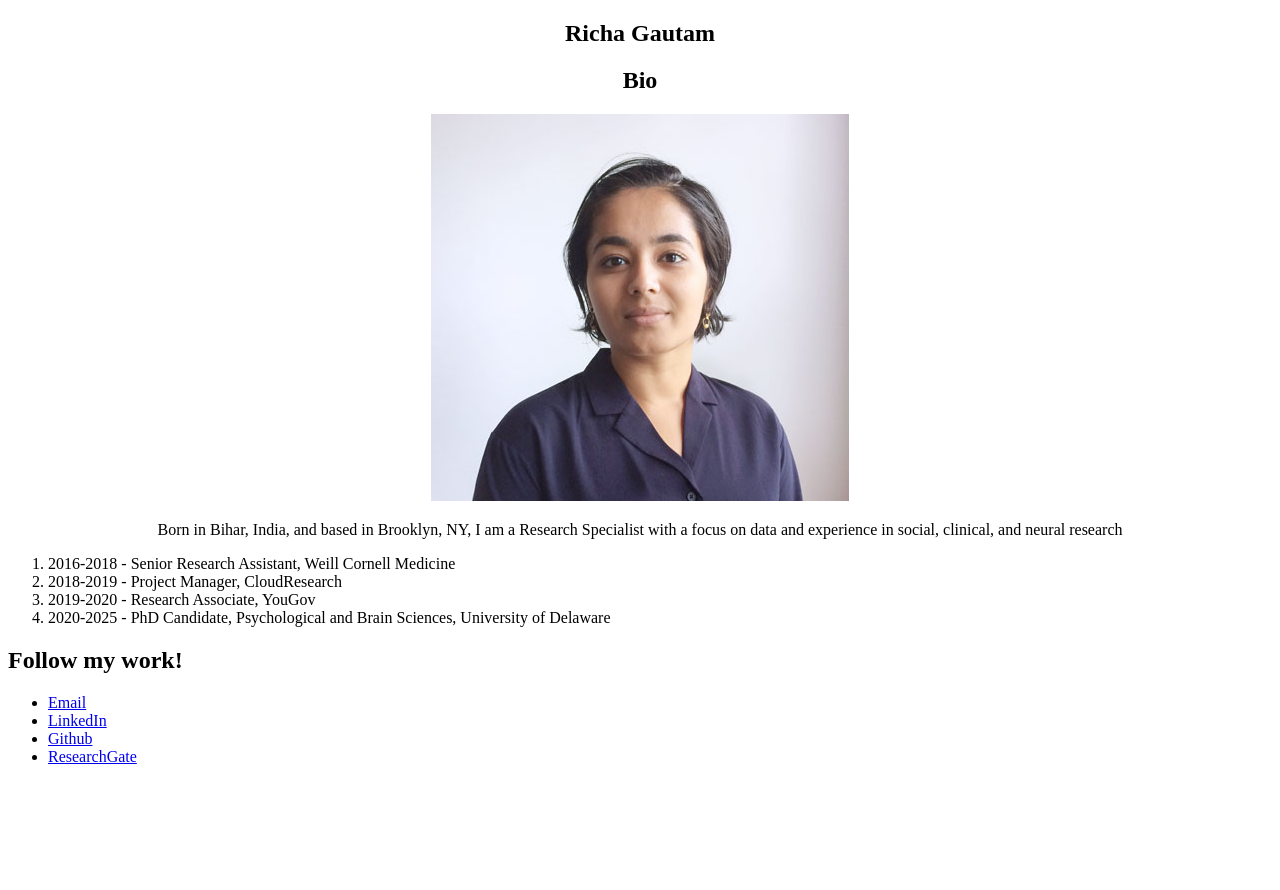
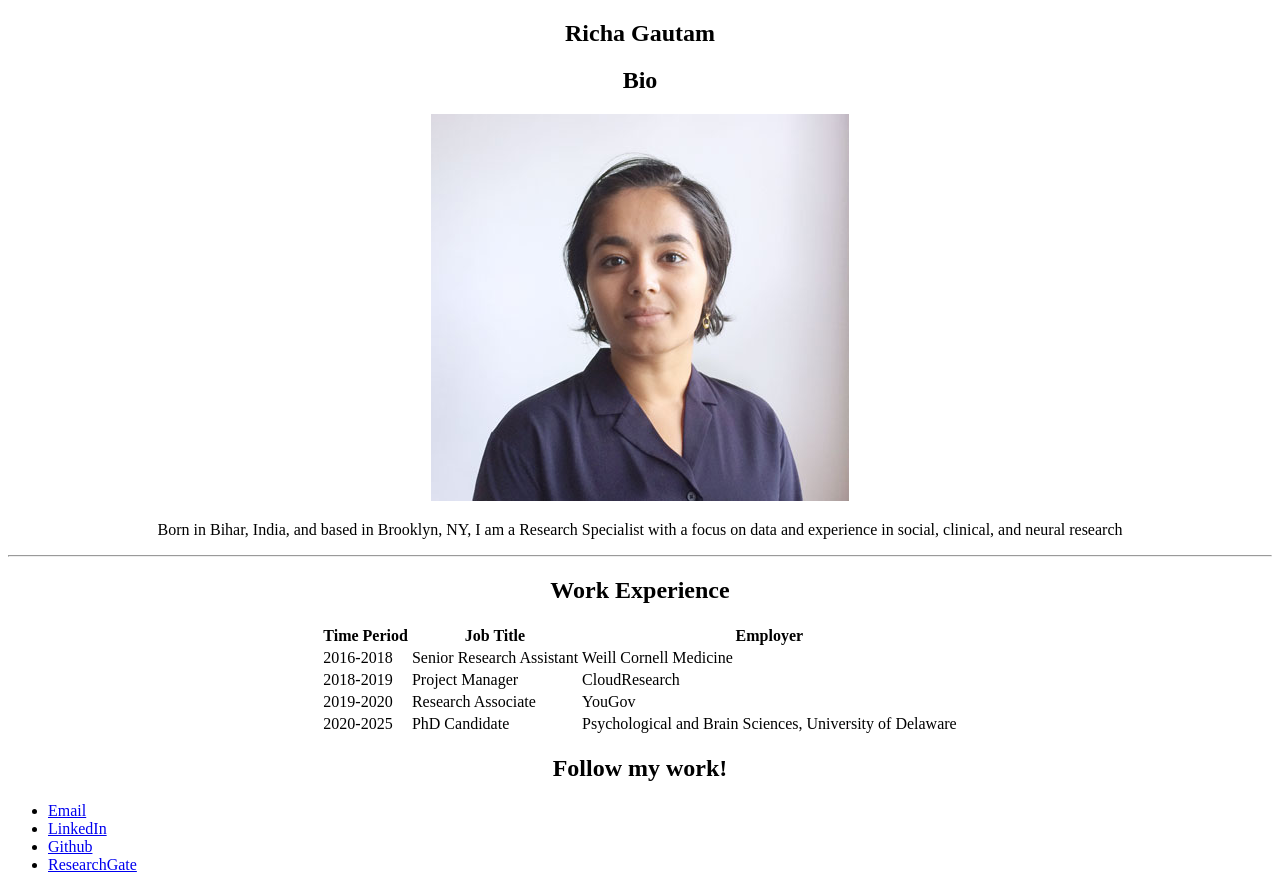
Before and after one commit to RichaG7/RichaG7.github.io, a plain HTML site: page index.html in a window 1280 px wide. Before the commit the page ends 800 px from the top, so only its background shows below. Drawn offline with Linux system fonts and the light colour scheme.

Commit message:
Updated bio with table

```diff
--- a/index.html
+++ b/index.html
@@ -13,20 +13,47 @@
       <h2><center>Bio</center></h2>
         <center><img src="richa-gautam.jpg" alt="Richa Gautam"></center>
         <center><p>Born in Bihar, India, and based in Brooklyn, NY, I am a Research Specialist with a focus on data and experience in social, clinical, and neural research</p></center>
-        <ol>
-          <li> 2016-2018 - Senior Research Assistant, Weill Cornell Medicine
-          <li> 2018-2019 - Project Manager, CloudResearch
-          <li> 2019-2020 - Research Associate, YouGov
-          <li> 2020-2025 - PhD Candidate, Psychological and Brain Sciences, University of Delaware
-        </ol>
-      <h2>Follow my work!</h2>
+    </article>
+    <hr>
+      <h2><center>Work Experience</center></h2>
+      <center><table>
+        <thead>
+          <tr>
+            <th>Time Period</th>
+            <th>Job Title</th>
+            <th>Employer</th>
+          </tr>
+        </thead>
+        <tbody>
+          <tr>
+            <td>2016-2018</td>
+            <td>Senior Research Assistant</td>
+            <td>Weill Cornell Medicine</td>
+          </tr>
+          <tr>
+            <td>2018-2019</td>
+            <td>Project Manager</td>
+            <td>CloudResearch</td>
+          </tr>
+          <tr>
+            <td>2019-2020</td>
+            <td>Research Associate</td>
+            <td>YouGov</td>
+          </tr>
+          <tr>
+            <td>2020-2025</td>
+            <td>PhD Candidate</td>
+            <td>Psychological and Brain Sciences, University of Delaware</td>
+          </tr>
+        </tbody>
+      </table></center>
+      <h2><center>Follow my work!</center></h2>
         <ul>
           <li><a href="mailto:richagautam.research@gmail.com">Email</a>
           <li><a target="_blank" href="https://www.linkedin.com/in/richa-gautam-b2135884/">LinkedIn</a>
           <li><a target="_blank" href="https://github.com/RichaG7">Github</a>
           <li><a target="_blank" href="https://www.researchgate.net/profile/Richa_Gautam3">ResearchGate</a>
         </ul>
-    </article>
   </section>
 </body>
 </html>
```
